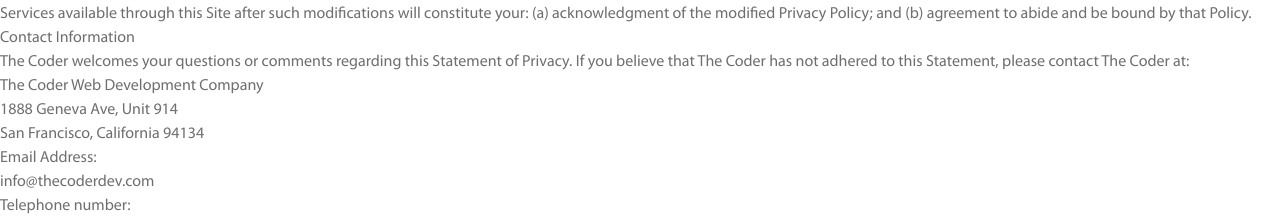
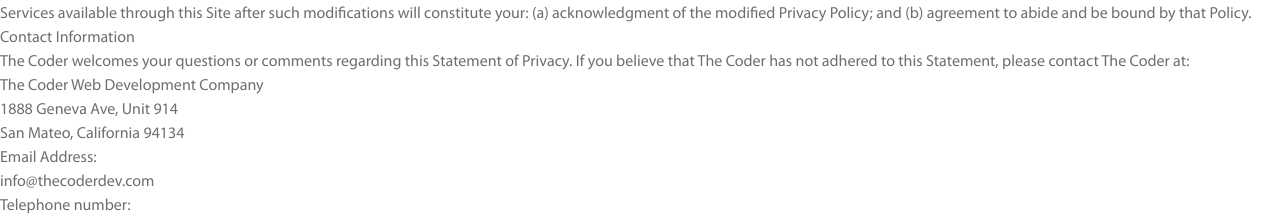
Before and after one commit to nazariy1717/thecoder-app, a React app: page /privacy-policy in a window 1280 px wide. Shown: the part 5287-5503 px from the top of the page. Built offline with nearby package versions, Linux system fonts and the light colour scheme.

Commit message:
privacy policy chanhing

```diff
--- a/src/components/pages/PrivacyPolicy/PrivacyPolicy.js
+++ b/src/components/pages/PrivacyPolicy/PrivacyPolicy.js
@@ -111,7 +111,7 @@ export default class PrivacyPolicy extends Component {
                             believe that The Coder has not adhered to this Statement, please contact The Coder at: </p>
                         <p className="app-txt --margin">The Coder Web Development Company <br/>
                             <strong>1888 Geneva Ave, Unit 914</strong><br/>
-                            <strong>San Francisco, California 94134</strong><br/>
+                            <strong>San Mateo, California 94134</strong><br/>
                         </p>
                         <p className="app-txt --margin">Email Address:<br/>
                             <strong>info@thecoderdev.com</strong> </p>
```
